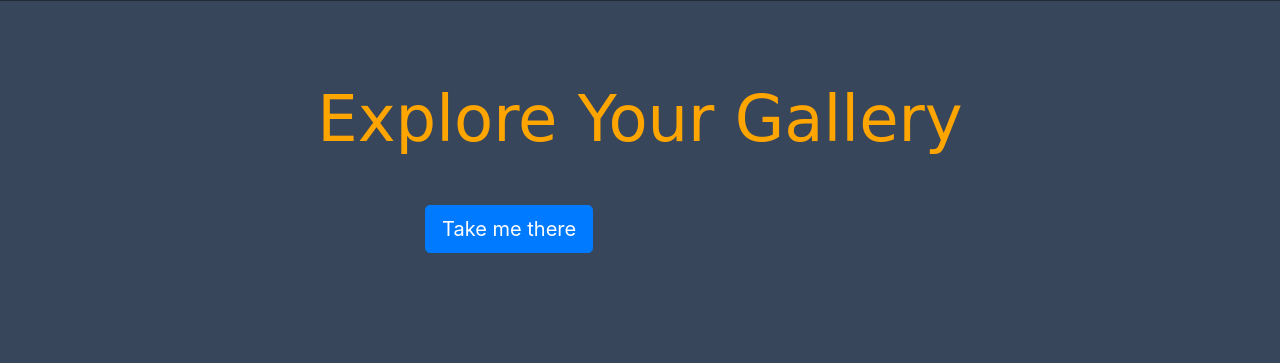
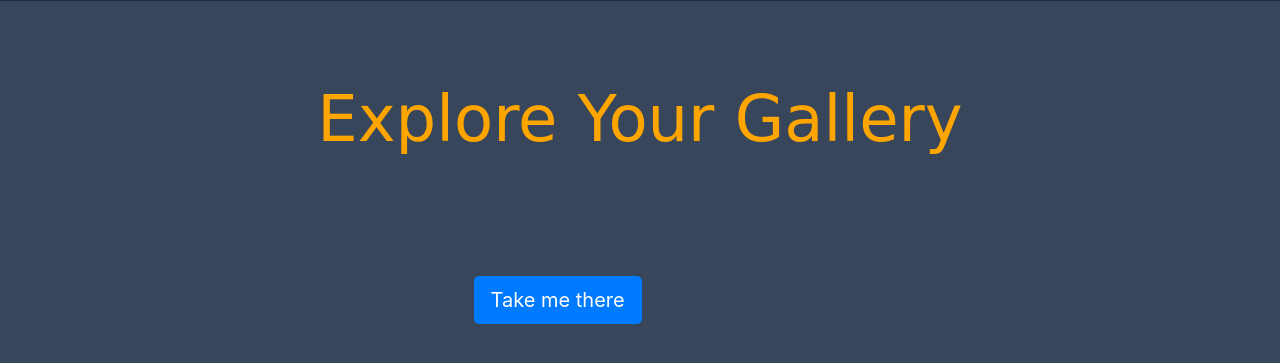
Before and after one commit to s1ntaxe770r/flaskify, a Flask app: page / in a window 1280 px wide. Shown: the part 121-484 px from the top of the page. Run offline with Flask 2, Linux system fonts and the light colour scheme; some libraries are stand-ins or nearby versions.

Commit message:
fixed lanfing page bug

```diff
--- a/static/css/style.css
+++ b/static/css/style.css
@@ -13,6 +13,6 @@ transition-delay:0.6s;
 }
 
 .cent{
-	margin-left: 17em;
-	margin-top: 2em;
+	margin-top:10%;
+	margin-left:35%;
 }
```
